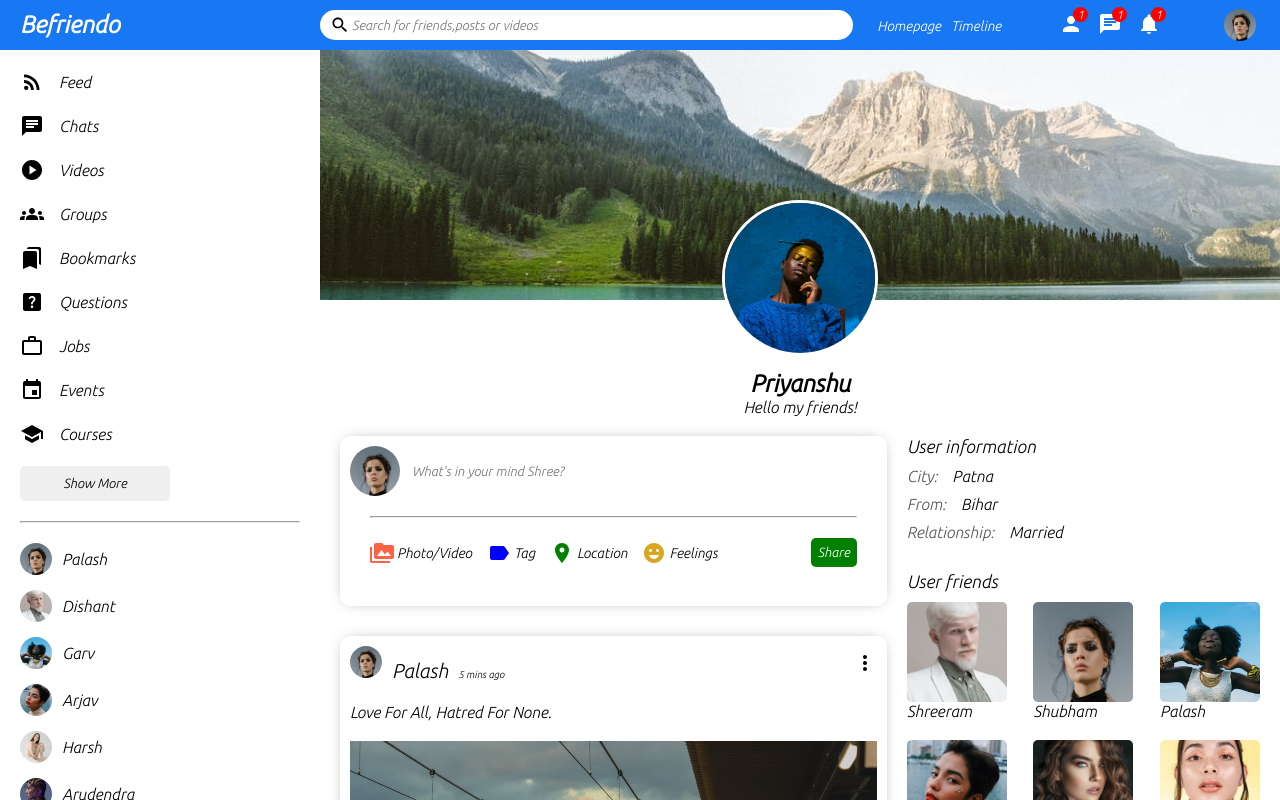
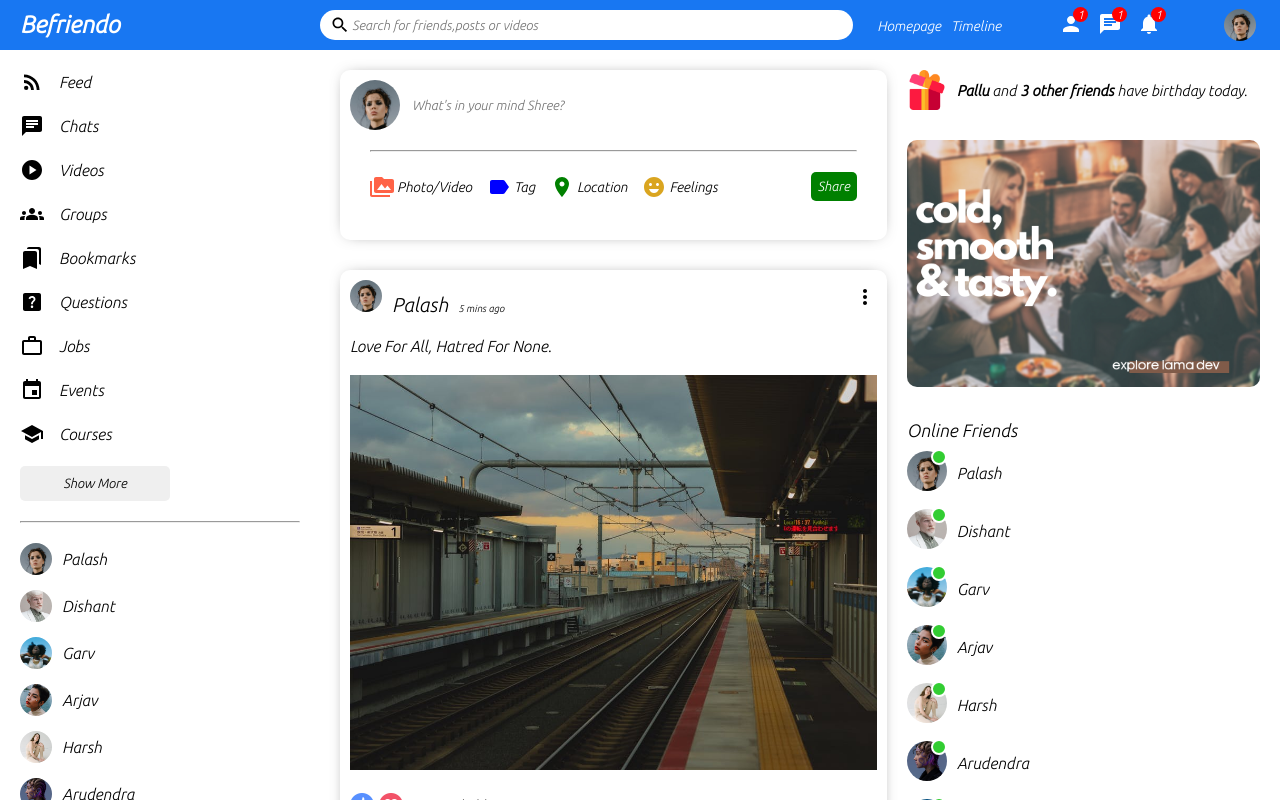
Before and after one commit to Shreeramsaran/Befriendo, a React (Create React App) app in the folder client/: page / in a window 1280 px wide. Shown: the top 800 px of the page. Built offline with nearby package versions, Linux system fonts and the light colour scheme; a web font is replaced by a local one.

Commit message:
Updated Rightbar Section

```diff
--- a/client/src/App.js
+++ b/client/src/App.js
@@ -1,11 +1,15 @@
 import Home from "./pages/home/Home";
-import Profile from "./pages/profile/Profile";
 
-
+import Login from "./pages/login/Login"
+import Register from "./pages/register/Register";
 function App() {
   return (
-   // <Home/>
-    <Profile/>
+    <>
+    <Home/>
+    <Register/>
+      <Login/>
+
+   </>
   );
 }
 
--- a/client/src/components/rightbar/Rightbar.jsx
+++ b/client/src/components/rightbar/Rightbar.jsx
@@ -97,7 +97,7 @@ export default function Rightbar({ profile }) {
   return (
     <div className="rightbar">
       <div className="rightbarWrapper">
-        <ProfileRightbar />
+      {profile ? <ProfileRightbar /> : <HomeRightbar />}
       </div>
     </div>
   )
```
